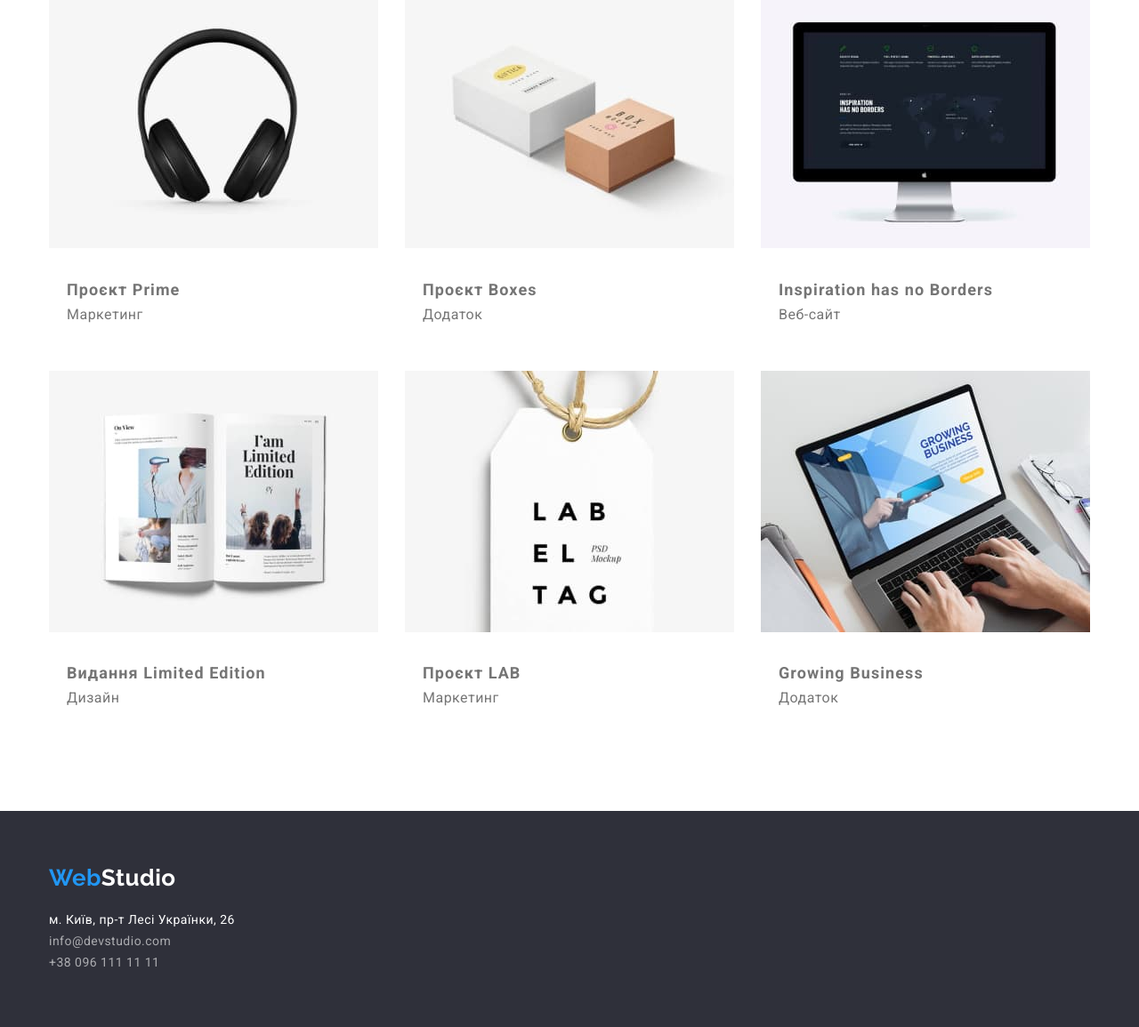
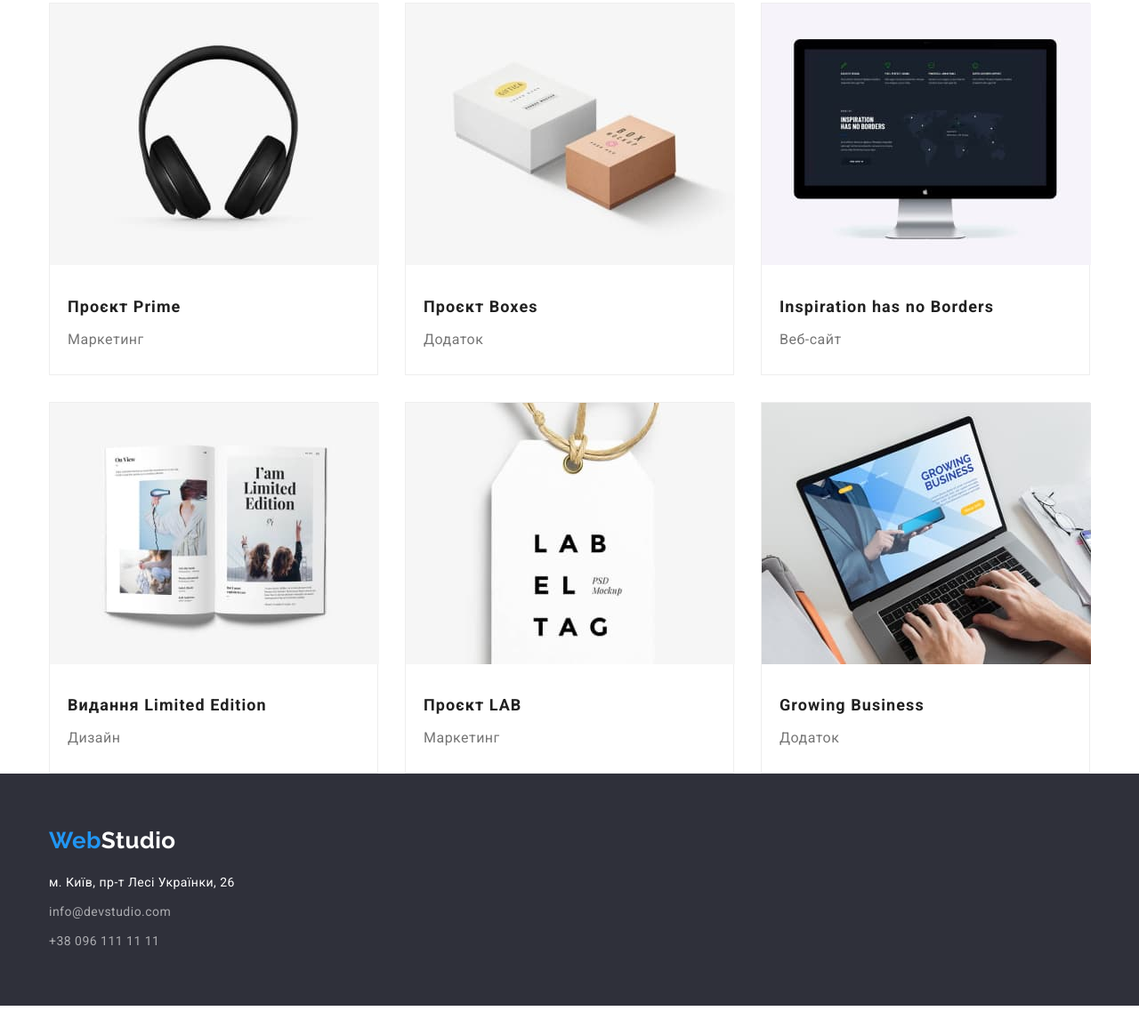
Before and after one commit to lonaver/goit-markup-hw-03, a plain HTML site: page portfolio.html in a window 1280 px wide. Shown: the part 712-1867 px from the top of the page at 89% size. After the commit the page ends 1843 px from the top, so only its background shows below. Drawn offline with nearby package versions, Linux system fonts and the light colour scheme.

Commit message:
corrected work

```diff
--- a/css/styles.css
+++ b/css/styles.css
@@ -1,7 +1,7 @@
 :root {
   /* кольори Studio і Portfolio сторінка */
   --color-logo-black: rgba(0, 0, 0, 1);
-
+  --color-border-bottom-header: rgba(236, 236, 236, 1);
   --color-blue: rgba(33, 150, 243, 1);
   --color-text-header: rgba(33, 33, 33, 1);
   --color-text-prime: rgba(117, 117, 117, 1);
@@ -12,6 +12,7 @@
   --color-background-grey: rgba(245, 244, 250, 1);
   /* кольори Portfolio сторінка */
   --color-radiobutton: rgba(245, 244, 250, 1);
+  --color-border-list-img: rgba(238, 238, 238, 1);
   /* шрифти*/
   /*   шрифт лого
   font-family: 'Raleway';
@@ -48,7 +49,12 @@ p {
   list-style: none;
 }
 /*reset*/
+.header {
+  padding-top: 24px;
+  padding-bottom: 25px;
 
+  border-bottom: 1px solid var(--color-border-bottom-header);
+}
 .container_header {
   display: flex;
   justify-content: flex-start;
@@ -58,9 +64,12 @@ p {
   margin-left: auto;
   margin-right: auto;
   width: 1200px;
+  padding-top: 0px;
+  padding-bottom: 0px;
   padding-left: 15px;
-  padding-top: 24px;
-  padding-bottom: 25px;
+  padding-right: 15px;
+  /*padding-top: 24px;
+  padding-bottom: 25px; */
   /* outline: 2px solid tomato; */
 }
 
@@ -72,21 +81,29 @@ p {
   margin-right: auto;
   width: 1200px;
   padding-left: 15px;
+  padding-right: 15px;
   padding-top: 200px;
   padding-bottom: 200px;
   /* outline: 2px solid tomato; */
 }
 
 .container {
-  margin-top: 94px;
+  margin-top: 0px;
   margin-bottom: 0px;
   margin-left: auto;
   margin-right: auto;
   width: 1200px;
   padding-left: 15px;
+  padding-right: 15px;
   padding-top: 0px;
   padding-bottom: 0px;
   /* outline: 2px solid tomato; */
+}
+.our_priority,
+.our_work,
+.our_command,
+.filter {
+  padding-top: 94px;
 }
 
 /* ховаємо заголовки */
@@ -233,12 +250,19 @@ p {
   text-align: center;
 }
 
+.img_list > .item {
+  border: 1px solid var(--color-border-list-img);
+}
 /*h3 in list_work*/
 .list_work_subtitle {
+  color: var(--color-text-header);
+
   font-weight: 700;
   font-size: 18px;
   line-height: 2;
   letter-spacing: 0.06em;
+
+  margin-bottom: 4px;
 }
 
 /*p */
@@ -247,10 +271,15 @@ p {
   line-height: 1.71;
 }
 
-.profession,
+.profession {
+  font-size: 16px;
+  line-height: 1.19;
+  letter-spacing: 0.03em;
+}
 .work_direction {
   font-size: 16px;
-  line-height: 1.19;
+  line-height: 1.87;
+  letter-spacing: 0.03em;
 }
 
 .link {
@@ -346,21 +375,24 @@ p {
 }
 
 .button {
-  font-family: inherit;
   background-color: var(--color-blue);
   color: var(--color-white);
+
+  font-family: inherit;
   font-weight: 700;
   font-size: 16px;
   line-height: 1.88;
   letter-spacing: 0.06em;
+
   border-color: transparent;
 
   /* identical to box height, or 188% */
 }
 .radio-button {
-  font-family: inherit;
   background-color: var(--color-radiobutton);
   color: var(--color-text-header);
+
+  font-family: inherit;
   font-weight: 500;
   font-size: 16px;
   line-height: 1.63;
@@ -384,7 +416,7 @@ p {
 }
 
 .img_list_title {
-  display: inline-block;
+  /* display: inline-block; */
   padding-top: 24px;
   padding-bottom: 24px;
   padding-left: 20px;
@@ -392,21 +424,29 @@ p {
 }
 /* footer */
 .container_footer {
-  margin-top: 94px;
+  margin-top: 0px;
   margin-bottom: 0px;
   margin-left: auto;
   margin-right: auto;
   width: 1200px;
   padding-left: 15px;
+  padding-right: 15px;
   padding-top: 60px;
   padding-bottom: 60px;
   /* outline: 2px solid tomato; */
 }
 
 .footer {
-  padding-top: 0;
+  padding-top: 94;
   padding-bottom: 0;
   background-color: var(--color-background-black);
+}
+
+.item_list_footer {
+  margin-bottom: 9px;
+}
+.item_list_footer:last-child {
+  margin-bottom: 0px;
 }
 
 .footer_link {
--- a/portfolio.html
+++ b/portfolio.html
@@ -202,17 +202,17 @@
         </a>
         <address class="footer_address">
           <ul class="list">
-            <li>
+            <li class="item_list_footer">
               <a href="" class="link link_address"
                 >м. Київ, пр-т Лесі Українки, 26</a
               >
             </li>
-            <li>
+            <li class="item_list_footer">
               <a href="mailto:info@devstudio.com" class="link"
                 >info@devstudio.com</a
               >
             </li>
-            <li>
+            <li class="item_list_footer">
               <a href="tel:+380961111111" class="link">+38 096 111 11 11</a>
             </li>
           </ul>
```
Also changed, not shown: index.html (+3 -3 lines).
